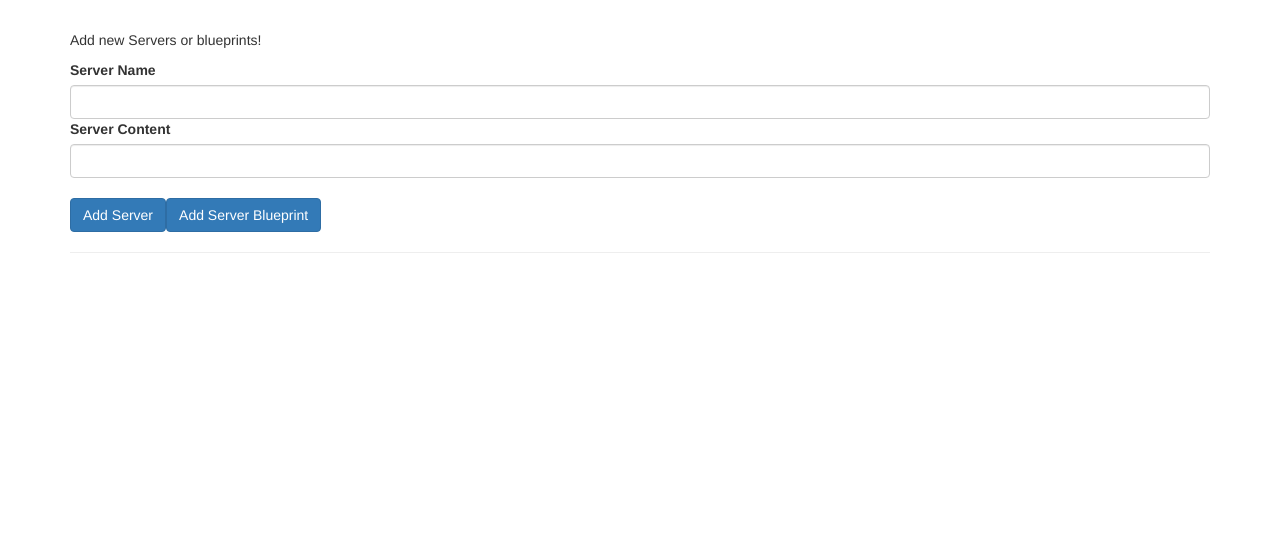
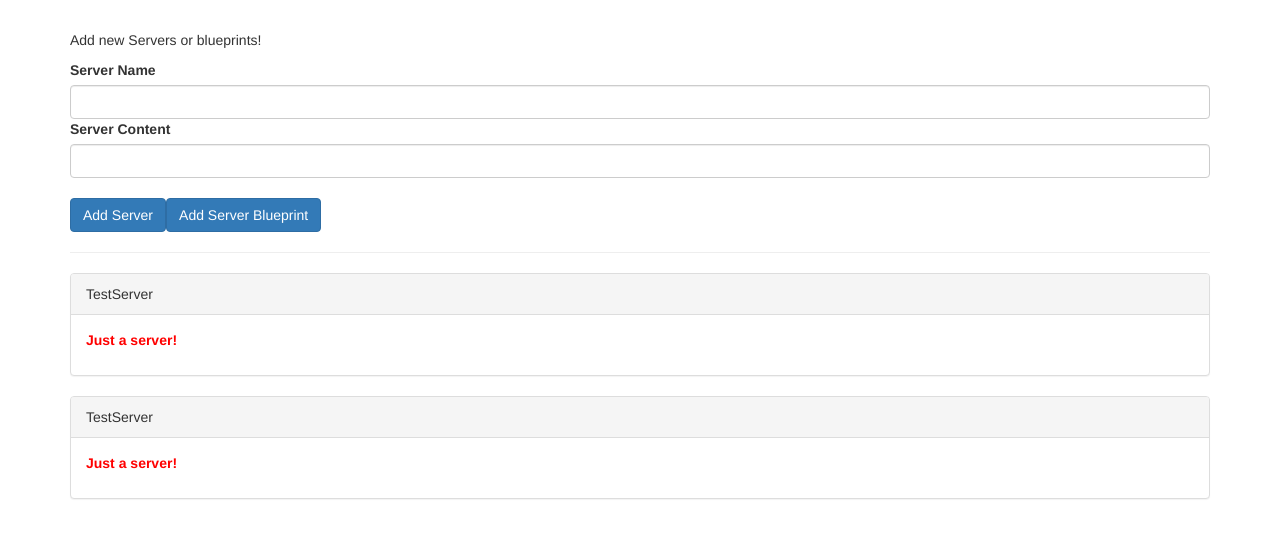
Before and after one commit to rinatbul/Angular-The-Complete-Guide-2023---Components-And-Databinding, an Angular app: page / in a window 1280 px wide. Shown: the top 538 px of the page. Built offline with nearby package versions, Linux system fonts and the light colour scheme.

Commit message:
69. Binding to Custom Properties

```diff
--- a/src/app/app.component.html
+++ b/src/app/app.component.html
@@ -4,7 +4,8 @@
   <div class="row">
     <div class="col-xs-12">
       <app-server-element
-      *ngFor="let serverElement of serverElements">
+      *ngFor="let serverElement of serverElements"
+      [element]="serverElement">
       </app-server-element>
     </div>
   </div>
--- a/src/app/app.component.ts
+++ b/src/app/app.component.ts
@@ -6,6 +6,9 @@ import { Component } from '@angular/core';
   styleUrls: ['./app.component.css']
 })
 export class AppComponent {
-  serverElements = [];
+  serverElements = [
+    {type:'server', name:'TestServer', content:'Just a server!'},
+    {type:'server', name:'TestServer', content:'Just a server!'},
+  ];
 
 }
--- a/src/app/cockpit/cockpit.component.ts
+++ b/src/app/cockpit/cockpit.component.ts
@@ -16,18 +16,18 @@ export class CockpitComponent implements OnInit{
   }
 
   onAddServer() {
-    this.serverElements.push({
-      type: 'server',
-      name: this.newServerName,
-      content: this.newServerContent
-    });
+    // this.serverElements.push({
+    //   type: 'server',
+    //   name: this.newServerName,
+    //   content: this.newServerContent
+    // });
   }
 
   onAddBlueprint() {
-    this.serverElements.push({
-      type: 'blueprint',
-      name: this.newServerName,
-      content: this.newServerContent
-    });
+    // this.serverElements.push({
+    //   type: 'blueprint',
+    //   name: this.newServerName,
+    //   content: this.newServerContent
+    // });
   }
 }
--- a/src/app/server-element/server-element.component.ts
+++ b/src/app/server-element/server-element.component.ts
@@ -1,10 +1,14 @@
-import { Component } from '@angular/core';
+import {Component, Input, OnInit} from '@angular/core';
 
 @Component({
   selector: 'app-server-element',
   templateUrl: './server-element.component.html',
   styleUrl: './server-element.component.css'
 })
-export class ServerElementComponent {
-
+export class ServerElementComponent implements OnInit{
+  @Input() element: {type: string, name:string, content:string}
+  constructor() {
+  }
+  ngOnInit() {
+  }
 }
```
